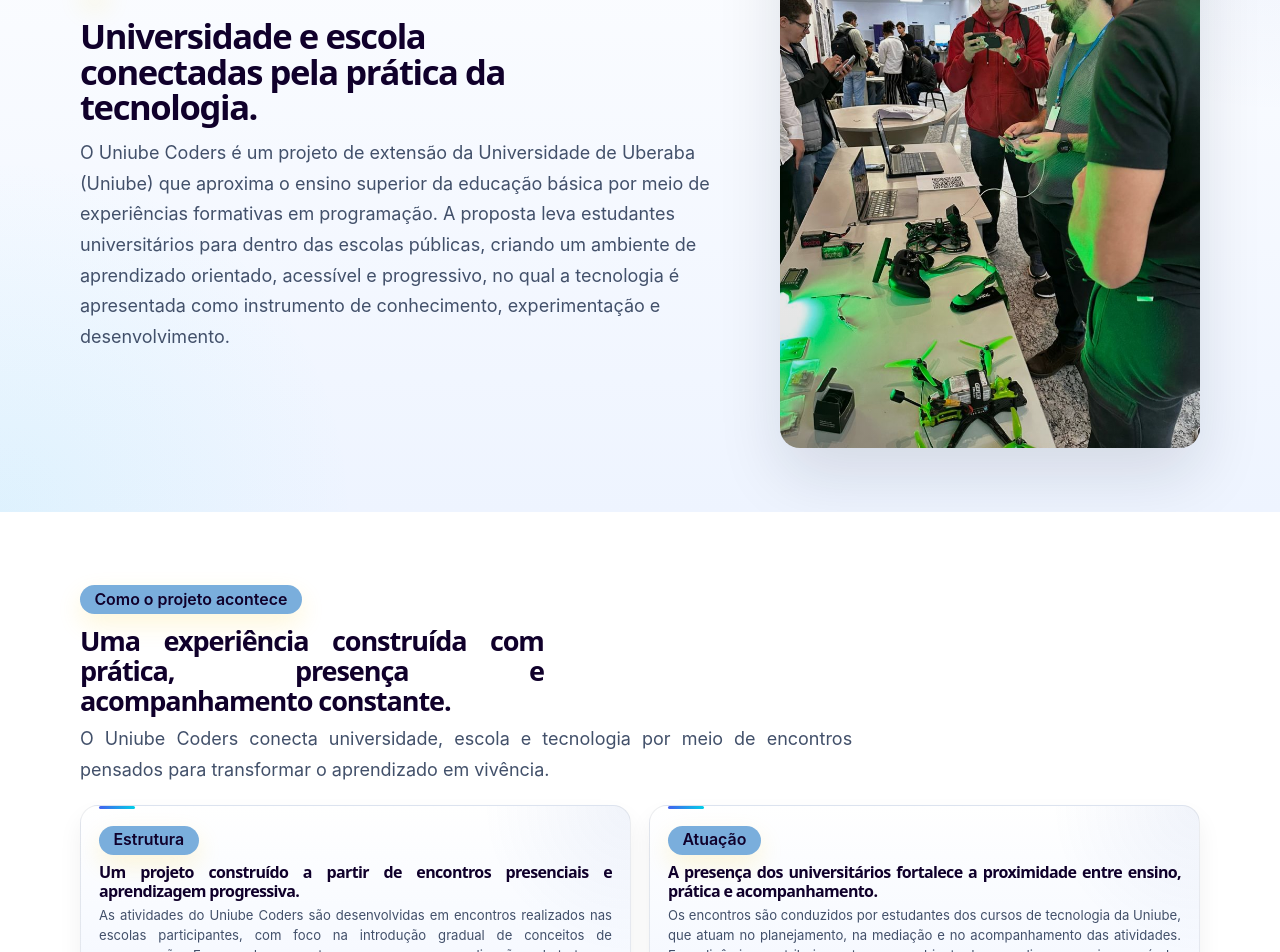
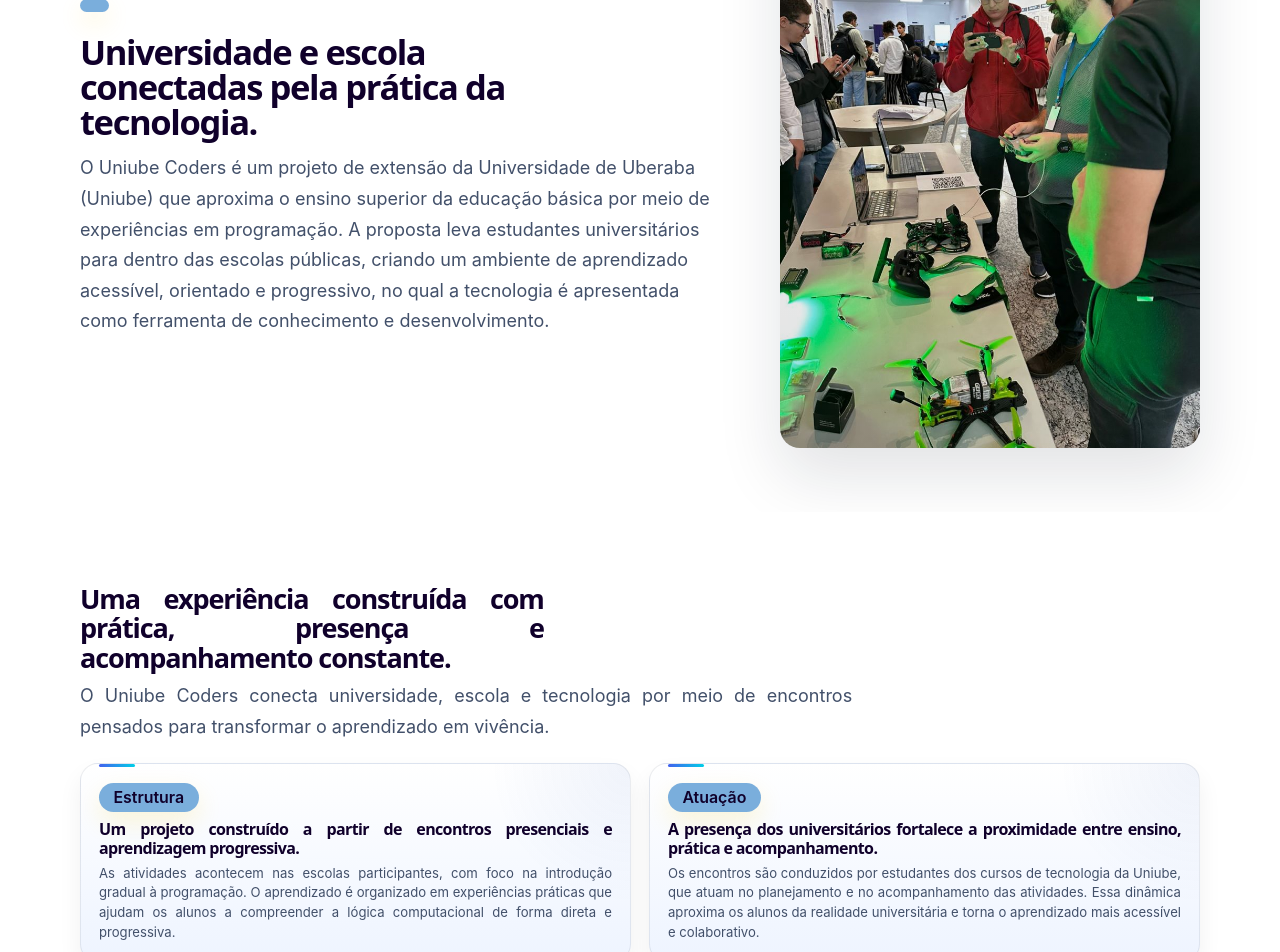
Before and after one commit to odrgues/Uniube-Coders, a React (Vite) app: page /sobre-o-projeto in a window 1280 px wide. Shown: the part 240-1192 px from the top of the page. Built offline with nearby package versions, Linux system fonts and the light colour scheme; a web font is replaced by a local one.

Commit message:
feat: update theme colors and improve styles; enhance project content for clarity and accessibility

```diff
--- a/src/app/styles/theme.js
+++ b/src/app/styles/theme.js
@@ -100,7 +100,7 @@
       accent: "#4361ee",
       eyebrow: "#10002b",
       hero: "#F8FAFC",
-      highlight: "#240046",
+      highlight: "#rgba(99, 102, 241, 0.20)",
       heroSubtle: "#E9ECEF",
     },
 
@@ -110,7 +110,7 @@
       tertiary: "#7AAEDC",
       highlight: "#00CFE8",
       accent: "#FACC15",
-      banner: "#10002b",
+      banner: "#04080f",
       eyebrow: "#7AAEDC",
     },
 
--- a/src/features/aboutProject/data/projectContent.js
+++ b/src/features/aboutProject/data/projectContent.js
@@ -4,7 +4,7 @@
 
 export const projectIntro = {
   title: "Universidade e escola conectadas pela prática da tecnologia.",
-  lead: "O Uniube Coders é um projeto de extensão da Universidade de Uberaba (Uniube) que aproxima o ensino superior da educação básica por meio de experiências formativas em programação. A proposta leva estudantes universitários para dentro das escolas públicas, criando um ambiente de aprendizado orientado, acessível e progressivo, no qual a tecnologia é apresentada como instrumento de conhecimento, experimentação e desenvolvimento.",
+  lead: "O Uniube Coders é um projeto de extensão da Universidade de Uberaba (Uniube) que aproxima o ensino superior da educação básica por meio de experiências em programação. A proposta leva estudantes universitários para dentro das escolas públicas, criando um ambiente de aprendizado acessível, orientado e progressivo, no qual a tecnologia é apresentada como ferramenta de conhecimento e desenvolvimento.",
   heroImage: image1,
   heroAlt: "Estudantes em atividade com tecnologia",
 };
@@ -22,14 +22,14 @@
     eyebrow: "Estrutura",
     title:
       "Um projeto construído a partir de encontros presenciais e aprendizagem progressiva.",
-    text: "As atividades do Uniube Coders são desenvolvidas em encontros realizados nas escolas participantes, com foco na introdução gradual de conceitos de programação. Em vez de concentrar o processo em explicações abstratas, o projeto organiza o aprendizado em experiências práticas que permitem aos alunos compreender a lógica computacional a partir da participação direta. Essa construção progressiva favorece a consolidação do conteúdo, respeita diferentes ritmos de aprendizagem e incentiva o desenvolvimento da autonomia intelectual ao longo do percurso.",
+    text: "As atividades acontecem nas escolas participantes, com foco na introdução gradual à programação. O aprendizado é organizado em experiências práticas que ajudam os alunos a compreender a lógica computacional de forma direta e progressiva.",
   },
   {
     id: 2,
     eyebrow: "Atuação",
     title:
       "A presença dos universitários fortalece a proximidade entre ensino, prática e acompanhamento.",
-    text: "Os encontros são conduzidos por estudantes dos cursos de tecnologia da Uniube, que atuam no planejamento, na mediação e no acompanhamento das atividades. Essa dinâmica contribui para tornar o ambiente de aprendizagem mais acessível e colaborativo, além de aproximar os alunos da realidade universitária. Ao participar diretamente do processo, os extensionistas ampliam a circulação do conhecimento produzido na universidade e colaboram para que a experiência com a tecnologia seja compreendida de forma concreta, orientada e significativa.",
+    text: "Os encontros são conduzidos por estudantes dos cursos de tecnologia da Uniube, que atuam no planejamento e no acompanhamento das atividades. Essa dinâmica aproxima os alunos da realidade universitária e torna o aprendizado mais acessível e colaborativo.",
   },
 ];
 
@@ -47,20 +47,20 @@
   title:
     "Aprendizado orientado pela prática, pela participação e pelo acompanhamento contínuo.",
   description:
-    "Ao longo dos encontros, os alunos participam de atividades que envolvem lógica, resolução de problemas, construção de pequenas soluções e contato direto com ferramentas e conceitos introdutórios da programação. O processo é conduzido com acompanhamento próximo, espaço para experimentação e incentivo à participação ativa, permitindo que o aprendizado aconteça de maneira aplicada e consistente.",
+    "Ao longo dos encontros, os alunos participam de atividades com lógica, resolução de problemas e contato direto com conceitos introdutórios da programação. O processo é conduzido com acompanhamento próximo, espaço para experimentação e incentivo à participação ativa.",
 };
 
 export const finalBlock = {
   eyebrow: "Desenvolvimento",
   title:
     "A cada edição, o projeto amplia alcance, presença e impacto formativo.",
-  text: "Com a continuidade das atividades, o Uniube Coders fortalece sua atuação nas escolas e amplia sua capacidade de aproximar os estudantes da tecnologia. Os resultados observados vão além da dimensão técnica: incluem o fortalecimento da confiança dos participantes, o estímulo ao raciocínio lógico, a valorização da aprendizagem prática e a construção de uma relação mais próxima entre escola, universidade e conhecimento tecnológico.",
+  text: "Com a continuidade das atividades, o Uniube Coders fortalece sua atuação nas escolas e amplia sua capacidade de aproximar os estudantes da tecnologia. Os resultados envolvem confiança, raciocínio lógico e valorização da aprendizagem prática.",
   support:
-    "Ao longo do processo, a programação deixa de ser percebida como um conteúdo distante e passa a integrar a experiência dos alunos como possibilidade real de aprendizagem, criação e desenvolvimento.",
+    "Ao longo do processo, a programação deixa de ser percebida como algo distante e passa a integrar a experiência dos alunos como possibilidade real de aprendizagem e criação.",
   image: image2,
   alt: "Grupo de estudantes reunidos em atividade",
 };
 
 export const projectClosing = {
-  text: "O Uniube Coders reafirma o papel da universidade na sociedade ao promover a integração entre ensino superior e educação básica, contribuindo para a formação de estudantes mais preparados para compreender, utilizar e transformar a tecnologia em seus contextos de aprendizagem e vida.",
+  text: "O Uniube Coders reafirma o papel da universidade na sociedade ao integrar ensino superior e educação básica, contribuindo para a formação de estudantes mais preparados para compreender e utilizar a tecnologia em seus contextos de vida e aprendizagem.",
 };
--- a/src/features/aboutProject/pages/AboutProject.jsx
+++ b/src/features/aboutProject/pages/AboutProject.jsx
@@ -64,7 +64,9 @@
       <ContentSection>
         <Container>
           <GalleryHeader>
-            <SectionEyebrow>{overviewIntro.eyebrow}</SectionEyebrow>
+            {projectIntro.eyebrow && (
+              <SectionEyebrow>{projectIntro.eyebrow}</SectionEyebrow>
+            )}
             <SectionTitle as="h2">{overviewIntro.title}</SectionTitle>
             <SectionText>{overviewIntro.text}</SectionText>
           </GalleryHeader>
--- a/src/features/aboutProject/styles/aboutProject.styles.js
+++ b/src/features/aboutProject/styles/aboutProject.styles.js
@@ -3,22 +3,6 @@
 export const IntroSection = styled.section`
   position: relative;
   padding: clamp(92px, 10vw, 128px) 0 clamp(42px, 5vw, 68px);
-  background:
-    radial-gradient(
-      circle at top right,
-      rgba(9, 63, 180, 0.08),
-      transparent 24%
-    ),
-    radial-gradient(
-      circle at bottom left,
-      rgba(34, 211, 238, 0.08),
-      transparent 24%
-    ),
-    linear-gradient(
-      180deg,
-      ${({ theme }) => theme.colors.bg.page} 0%,
-      ${({ theme }) => theme.colors.bg.muted} 100%
-    );
   overflow: hidden;
 
   @media ${({ theme }) => theme.media.between.mdLg} {
--- a/src/features/aboutUniube/styles/aboutUniube.styles.js
+++ b/src/features/aboutUniube/styles/aboutUniube.styles.js
@@ -209,6 +209,7 @@
   height: 100%;
   display: block;
   object-fit: cover;
+  border-radius: 18px;
 `;
 
 export const SliderSection = styled.section`
@@ -279,7 +280,7 @@
   align-items: center;
   padding: clamp(16px, 2.2vw, 24px);
   border-radius: clamp(18px, 2vw, 24px);
-  background: ${({ theme }) => theme.colors.brand.banner};
+  background: ${({ theme }) => theme.colors.brand.primary};
   box-shadow: 0 14px 34px rgba(15, 23, 42, 0.08);
 
   @media ${({ theme }) => theme.media.between.mdLg} {
@@ -398,7 +399,18 @@
   text-align: center;
   font-weight: ${({ theme }) => theme.fontWeights.medium};
   color: ${({ theme }) => theme.colors.text.heading};
-  background: ${({ theme }) => theme.colors.brand.eyebrow};
+  background:
+    radial-gradient(
+      circle at top right,
+      rgba(139, 92, 246, 0.34),
+      transparent 17%
+    ),
+    radial-gradient(
+      circle at bottom left,
+      rgba(79, 70, 229, 0.24),
+      transparent 19%
+    ),
+    linear-gradient(135deg, #f4f6ff 0%, #dde6ff 42%, #e6d8ff 100%);
   border-radius: ${({ theme }) => theme.radius.lg};
   box-shadow: 0 10px 24px rgba(15, 23, 42, 0.04);
 
--- a/src/features/home/styles/home.styles.js
+++ b/src/features/home/styles/home.styles.js
@@ -502,20 +502,18 @@
   grid-template-columns: minmax(0, 1fr) auto;
   align-items: center;
   gap: clamp(16px, 2.4vw, 28px);
-
   background:
     radial-gradient(
       circle at top right,
-      rgba(244, 211, 94, 0.45),
-      transparent 14%
+      rgba(147, 51, 234, 0.22),
+      transparent 15%
     ),
     radial-gradient(
       circle at bottom left,
-      rgba(99, 102, 241, 0.12),
-      transparent 14%
+      rgba(99, 102, 241, 0.14),
+      transparent 17%
     ),
-    linear-gradient(135deg, #f7f8ff 0%, #eef2ff 100%);
-
+    linear-gradient(135deg, #f7f9ff 0%, #e9efff 46%, #ede9fe 100%);
   @media ${({ theme }) => theme.media.between.lgXl} {
     width: min(100%, 900px);
     padding: 28px 30px;
```
